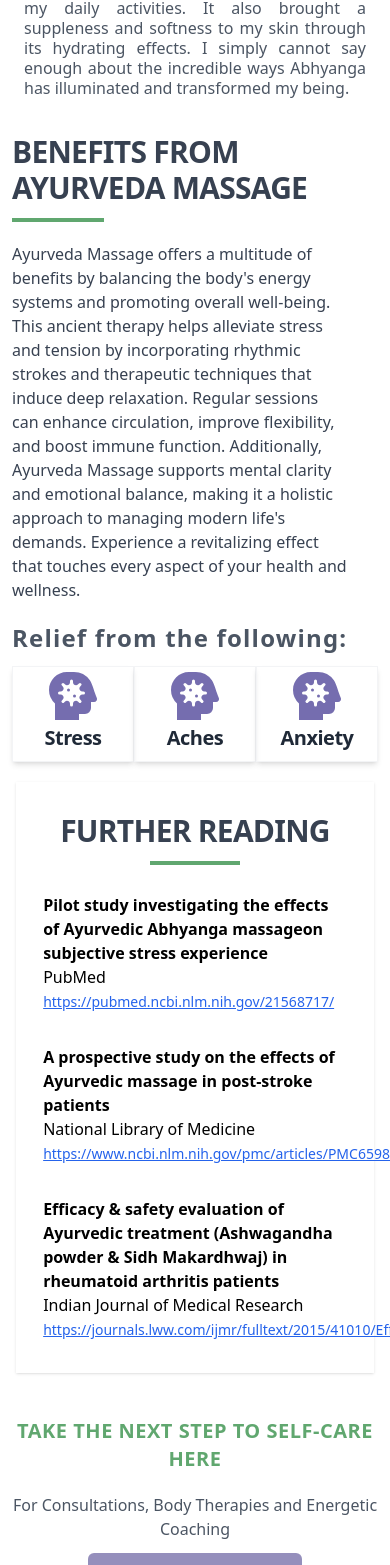
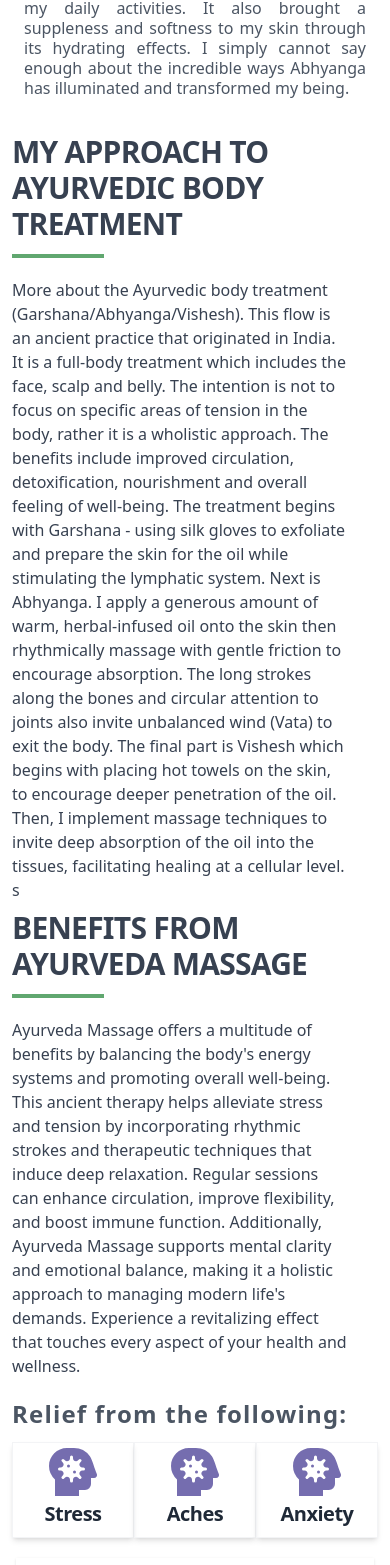
Before and after one commit to ShawnRSidwell/suniamassage, a React (Vite) app: page /about in a window 390 px wide. Shown: the part 941-2506 px from the top of the page. Built offline with nearby package versions, Linux system fonts and the light colour scheme; no server answers.

Commit message:
Add changes megan requested

```diff
--- a/src/pages/About.jsx
+++ b/src/pages/About.jsx
@@ -74,6 +74,31 @@ function About() {
       </div> */}
       <div className="">
         <LargeCard
+          headline="My Approach to Ayurvedic Body Treatment"
+          image="/massage-jumbo.jpg"
+          alt="Large massage picture"
+        >
+          <p className="w-11/12 py-2 md:py-5 text-gray-700">
+            More about the Ayurvedic body treatment (Garshana/Abhyanga/Vishesh).
+            This flow is an ancient practice that originated in India. It is a
+            full-body treatment which includes the face, scalp and belly. The
+            intention is not to focus on specific areas of tension in the body,
+            rather it is a wholistic approach. The benefits include improved
+            circulation, detoxification, nourishment and overall feeling of
+            well-being. The treatment begins with Garshana - using silk gloves
+            to exfoliate and prepare the skin for the oil while stimulating the
+            lymphatic system. Next is Abhyanga. I apply a generous amount of
+            warm, herbal-infused oil onto the skin then rhythmically massage
+            with gentle friction to encourage absorption. The long strokes along
+            the bones and circular attention to joints also invite unbalanced
+            wind (Vata) to exit the body. The final part is Vishesh which begins
+            with placing hot towels on the skin, to encourage deeper penetration
+            of the oil. Then, I implement massage techniques to invite deep
+            absorption of the oil into the tissues, facilitating healing at a
+            cellular level. s
+          </p>
+        </LargeCard>
+        <LargeCard
           headline="Benefits from Ayurveda Massage"
           image="/massage-jumbo.jpg"
           alt="Large massage picture"
--- a/src/ui/CallToActionSection.jsx
+++ b/src/ui/CallToActionSection.jsx
@@ -10,12 +10,10 @@ function CallToActionSection() {
         className="hidden md:block absolute inset-0 w-full h-full object-cover z-0 opacity-50 "
       />
       <Panel
-        headline="Take the next step to self-care here"
+        headline="Take Your next step toward Wellness"
         buttonText="Schedule Appointment"
         className="mb-5 relative z-10"
-      >
-        <p>For Consultations, Body Therapies and Energetic Coaching</p>
-      </Panel>
+      ></Panel>
       <hr className="border-cGreen-400 w-5/6 md:hidden" />
     </div>
   );
--- a/src/ui/Jumbotron.jsx
+++ b/src/ui/Jumbotron.jsx
@@ -5,7 +5,7 @@ function Jumbotron() {
     <section className="bg-cover bg-no-repeat bg-[url('/hand-massage.jpg')] bg-top flex flex-col">
       <div className="text-center w-full h-[75dvh] flex justify-center items-center">
         <div className="bg-cBeige-400 w-3/4 rounded-3xl p-6 bg-opacity-85 shadow-lg">
-          <h1 className="mb-4 text-4xl font-extrabold tracking-tight leading-none text-cPurple-500 md:text-5xl lg:text-6xl">
+          <h1 className="mb-4 text-4xl font-extrabold tracking-tight leading-none text-cGreen-500 md:text-5xl lg:text-6xl">
             Revitalize Your Soul
           </h1>
 
--- a/src/ui/ReviewTable.jsx
+++ b/src/ui/ReviewTable.jsx
@@ -66,8 +66,8 @@ const ReviewTable = () => {
           <div className="w-full max-w-6xl mx-auto">
             <div className="text-center max-w-xl mx-auto">
               <h2 className="text-6xl md:text-7xl font-bold mb-5 text-gray-600">
-                What people <br />
-                are saying.
+                What Clients <br />
+                Are Saying.
               </h2>
               <hr className="border-[#60A76F] border-2 my-5 w" />
               <h3 className="text-xl mb-5 font-light">
@@ -85,25 +85,6 @@ const ReviewTable = () => {
           </div>
         </div>
       </div>
-
-      {/* Buy Me a Beer Section */}
-      <div className="flex items-end justify-end fixed bottom-0 right-0 mb-4 mr-4 z-10">
-        <div>
-          <a
-            title="Buy me a beer"
-            href="https://www.buymeacoffee.com/scottwindon"
-            target="_blank"
-            rel="noopener noreferrer"
-            className="block w-16 h-16 rounded-full transition-all shadow hover:shadow-lg transform hover:scale-110 hover:rotate-12"
-          >
-            <img
-              className="object-cover object-center w-full h-full rounded-full"
-              src="https://i.pinimg.com/originals/60/fd/e8/60fde811b6be57094e0abc69d9c2622a.jpg"
-              alt="Buy me a beer"
-            />
-          </a>
-        </div>
-      </div>
     </>
   );
 };
--- a/src/ui/SocialIcons.jsx
+++ b/src/ui/SocialIcons.jsx
@@ -29,16 +29,6 @@ function SocialIcons({ className }) {
           />
         </svg>
       </a>
-      <a href="#" className="text-gray-500 hover:text-gray-900 ">
-        <svg
-          className="w-5 h-5"
-          fill="currentColor"
-          viewBox="0 0 24 24"
-          aria-hidden="true"
-        >
-          <path d="M8.29 20.251c7.547 0 11.675-6.253 11.675-11.675 0-.178 0-.355-.012-.53A8.348 8.348 0 0022 5.92a8.19 8.19 0 01-2.357.646 4.118 4.118 0 001.804-2.27 8.224 8.224 0 01-2.605.996 4.107 4.107 0 00-6.993 3.743 11.65 11.65 0 01-8.457-4.287 4.106 4.106 0 001.27 5.477A4.072 4.072 0 012.8 9.713v.052a4.105 4.105 0 003.292 4.022 4.095 4.095 0 01-1.853.07 4.108 4.108 0 003.834 2.85A8.233 8.233 0 012 18.407a11.616 11.616 0 006.29 1.84" />
-        </svg>
-      </a>
     </div>
   );
 }
```
